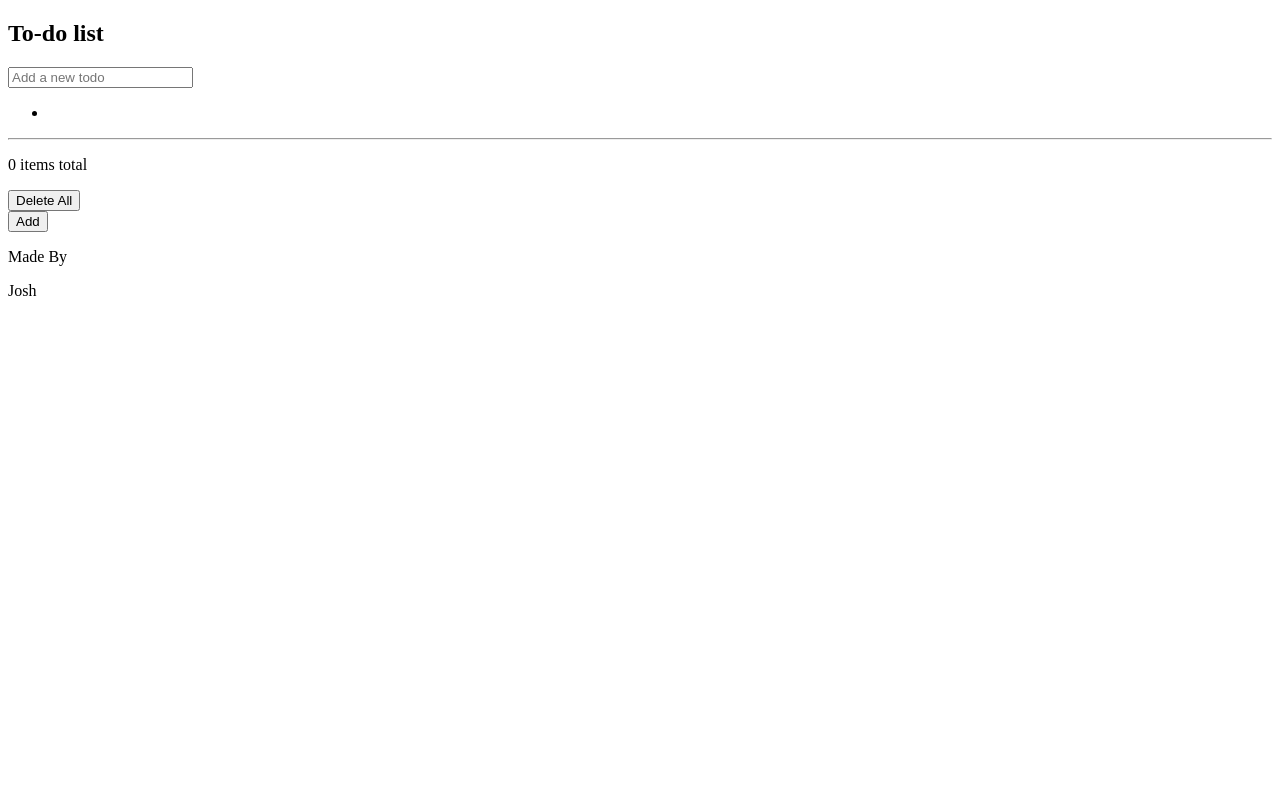
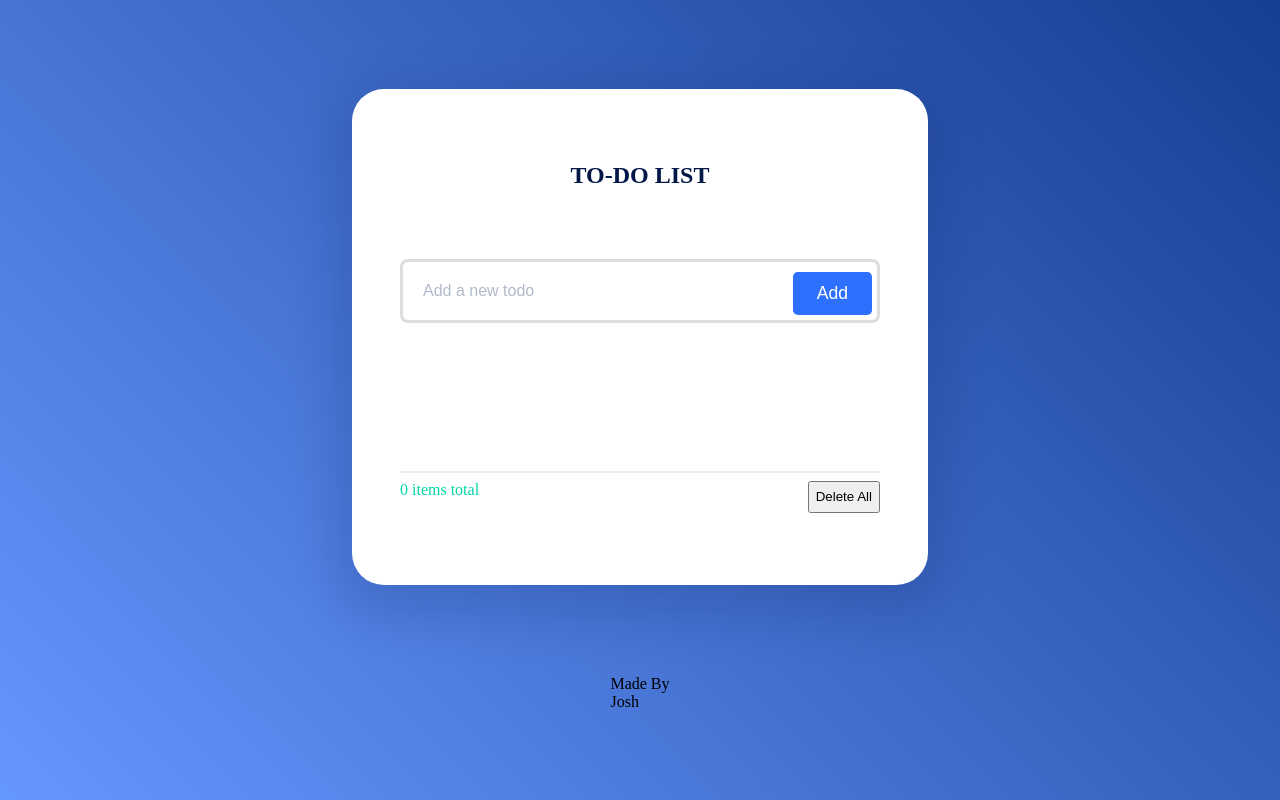
Before and after one commit to for-ag/todo-two, a plain HTML site: page index.html in a window 1280 px wide. Drawn offline with Linux system fonts and the light colour scheme.

Commit message:
updated html added css

```diff
--- a/index.html
+++ b/index.html
@@ -3,6 +3,7 @@
 <head>
     <meta charset="UTF-8">
     <meta name="viewport" content="width=device-width, initial-scale=1.0">
+    <link rel="stylesheet" href="style.css">
     <title>Todo</title>
 </head>
 <body>
@@ -10,6 +11,7 @@
         <h2>To-do list</h2>
         <div class="input">
             <input type="text" class="input-field" id="todoInput" placeholder="Add a new todo">
+            <button class="btn">Add</button>
         </div>
         <ul class="scroll">
             <li id="todoList"></li>
@@ -21,7 +23,6 @@
                 <button id="deleteButton">Delete All</button>
             </div>
         </div>
-        <button class="btn">Add</button>
     </section>
     <footer>
         <div class="footer">
--- /dev/null
+++ b/style.css
@@ -0,0 +1,140 @@
+:root {
+    --gradient: linear-gradient(
+        45deg,
+        rgba(45, 112, 1253, 0.73) 0%,
+        #163e92 100%
+    );
+    --dark: #001747;
+    --grey: #b1bacb;
+    --grey-border: rgba(210, 210, 210, 0.75);
+    --grey-light: #eeeeee;
+    --grey-dark: #405175;
+    --blue: #2d70fd;
+    --green: #00d8a7;
+    --white: #ffffff;
+}
+
+
+body {
+    background: var(--gradient);
+    margin: 0;
+    height: 100vh;
+    display: flex;
+    flex-direction: column;
+    justify-content: space-evenly;
+    align-items: center;
+}
+
+.btn {
+    color: var(--white);
+    font-size: 1.1rem;
+    padding: 0.7rem 1.5rem;
+    border-radius: 0.3rem;
+    background-color: var(--blue);
+    border: none;
+    position: absolute;
+    right: 0.5rem;
+    bottom: 0.5rem;
+}
+
+h1, h2, h3, h4, h5, h6, p {
+    margin: 0;
+}
+
+/* Todo Container */
+
+.todo {
+    display: flex;
+    flex-direction: column;
+    justify-content: space-around;
+    border-radius: 2rem;
+    background: var(--white);
+    padding: 3rem;
+    height: 50%;
+    width: 60%;
+    box-shadow: 0 1rem 3rem 1rem rgba(0, 23, 71, 0.15);
+    max-width: 30rem;
+}
+
+h2 {
+    text-transform: uppercase;
+    height: 3rem;
+    color: var(--dark);
+    text-align: center;
+}
+
+.input {
+    position: relative;
+    display: flex;
+}
+
+.input-field {
+    width: 100%;
+    border: solid;
+    color: #d2d2d2bf;
+    border-radius: 0.5rem;
+    padding: 1.25rem;
+    font-size: 1rem;
+}
+
+input[type="text"]::placeholder {
+    color: var(--grey);
+}
+
+.todo-container {
+    display: flex;
+    gap: 1rem;
+}
+
+ul {
+    padding: 0;
+    margin: 0;
+    overflow-y: scroll;
+}
+
+li {
+    display: flex;
+    flex-direction: column;
+    gap: 1.2rem;
+    padding: 1.3rem;
+}
+
+#todoList p {
+    color: #8f98a8;
+}
+
+.disabled {
+    display: flex;
+    text-decoration: line-through;
+}
+
+input[type="checkbox"]::before {
+    content: "\2713";
+    display: inline-block;
+    width: 2rem;
+    height: 2rem;
+    font-size: 1.7rem;
+    text-align: center;
+    border: 0.06rem solid var(--grey-border);
+    border-radius: 50%;
+    color: transparent;
+}
+
+input[type="checkbox"]before::after {
+    color: var(--white);
+    background-color: var(--green);
+    border: 0.06rem solid var(--green);
+    border-radius: 50%;
+
+}
+
+.counter {
+    border: 0.06rem solid var(--grey-light);
+}
+
+.counter-container {
+    height: 2rem;
+    display: flex;
+    justify-content: space-between;
+    color: var(--green);
+}
```
